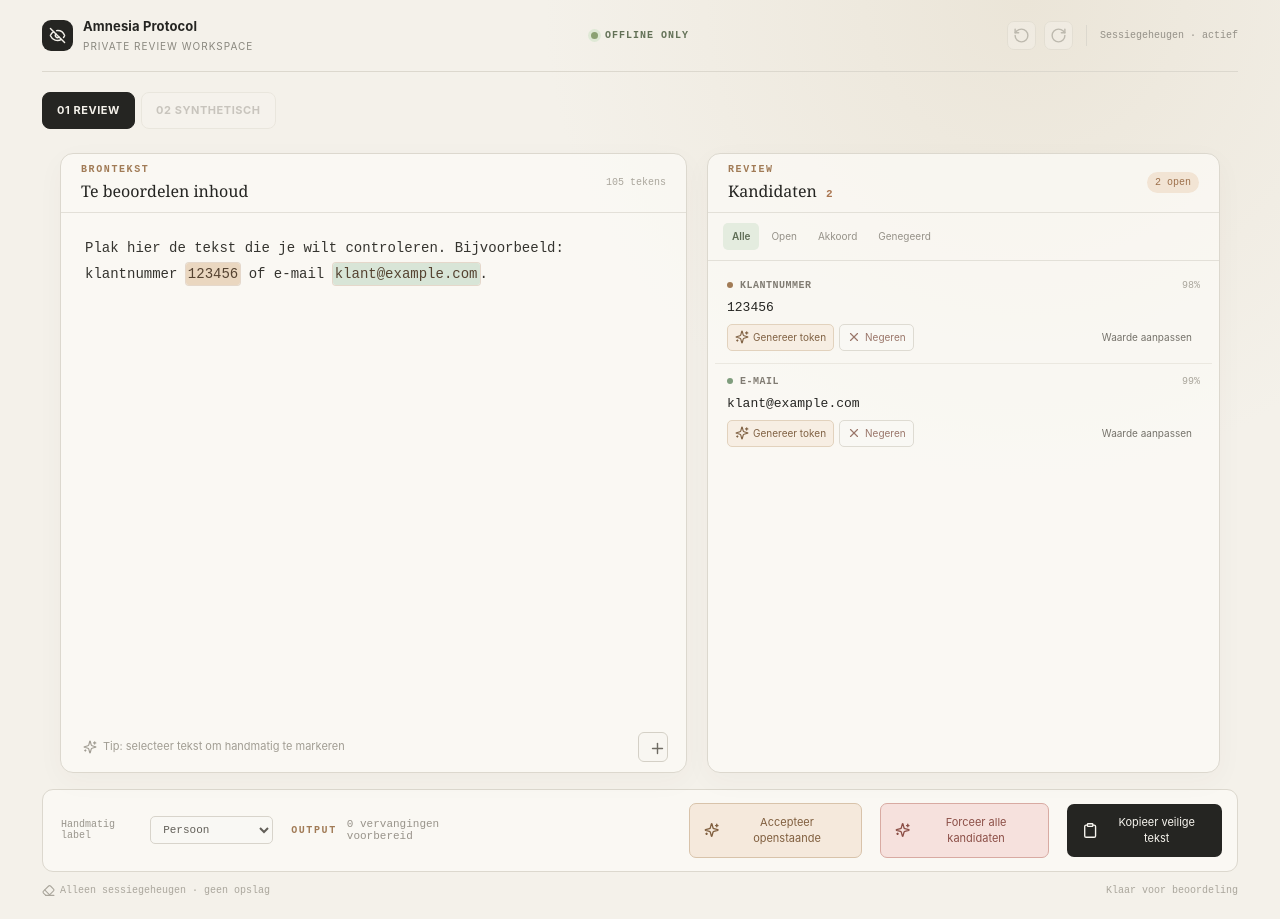
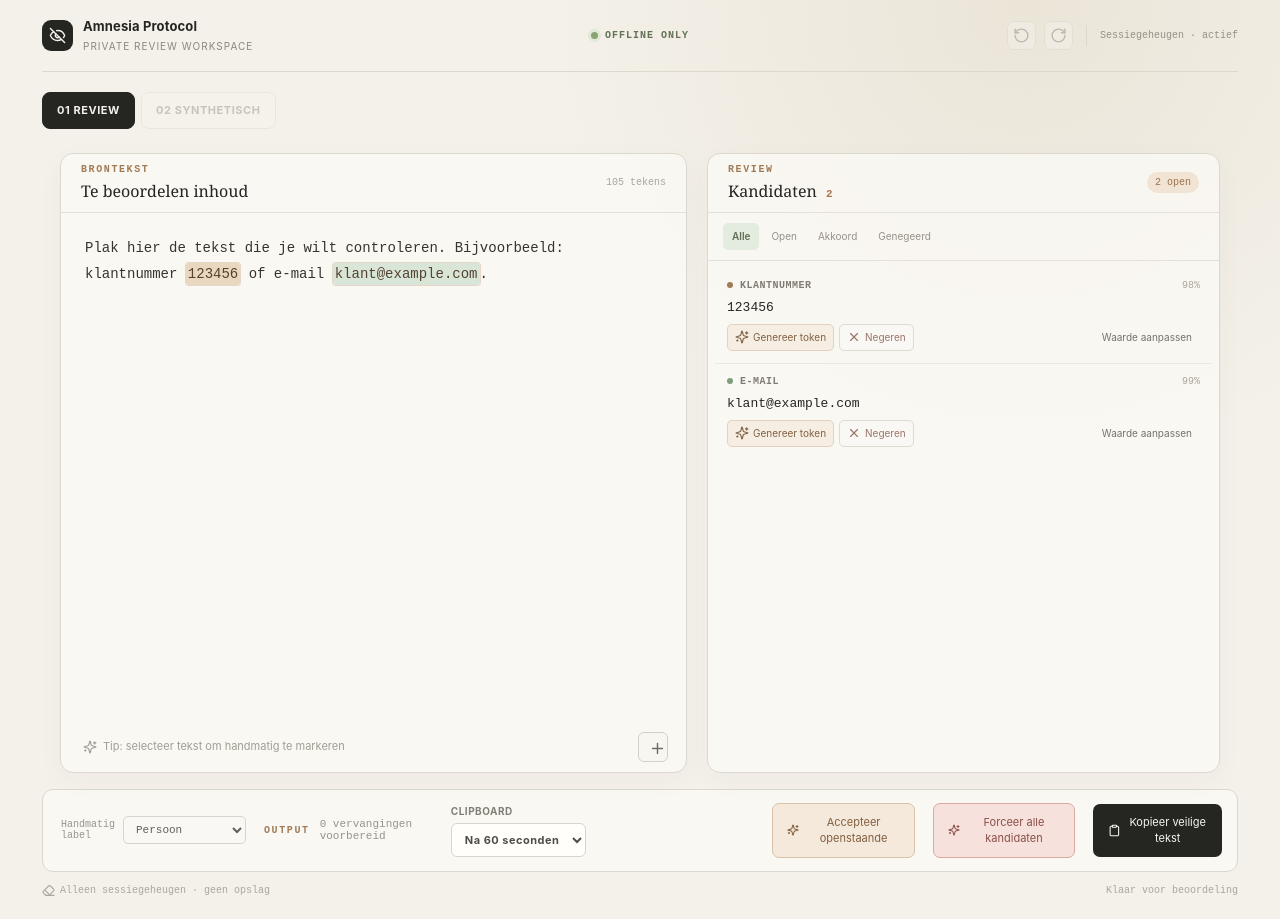
Before and after one commit to parvenuprompting/amnesia-protocol-lite, a React (Vite) app: page / in a window 1280 px wide. Both pictures are taken after a click on the button "Start een nieuwe controle". Built offline with nearby package versions, Linux system fonts and the light colour scheme.

Commit message:
Add automatic clipboard clearing

```diff
--- a/src/App.tsx
+++ b/src/App.tsx
@@ -1,6 +1,7 @@
 import { useEffect, useMemo, useState } from "react";
 import { Check, Eraser, EyeOff, RotateCcw, RotateCw } from "lucide-react";
 import { AppDialog } from "./AppDialog";
+import type { ClipboardClearDelay } from "./clipboard";
 import { HomeScreen } from "./HomeScreen";
 import { generateWithOllama } from "./ollama";
 import { ReviewBottomBar } from "./ReviewBottomBar";
@@ -24,6 +25,7 @@ function App() {
   const [message, setMessage] = useState("Klaar voor beoordeling");
   const [feedbackVisible, setFeedbackVisible] = useState(false);
   const [toastKey, setToastKey] = useState(0);
+  const [clipboardClearAfter, setClipboardClearAfter] = useState<ClipboardClearDelay>(60_000);
   const [syntheticInput, setSyntheticInput] = useState("");
   const [syntheticValues, setSyntheticValues] = useState<Map<string, string>>(new Map());
   const [ollamaModel, setOllamaModel] = useState("llama3.2");
@@ -45,7 +47,7 @@ function App() {
     onToast: showToast,
     askConfirm,
   });
-  const clipboard = useClipboard(showToast);
+  const clipboard = useClipboard(showToast, clipboardClearAfter);
 
   useEffect(() => {
     if (!feedbackVisible) return;
@@ -225,10 +227,12 @@ function App() {
                 selectedType={review.selectedType}
                 acceptedCount={review.acceptedCount}
                 clipboardStatus={clipboard.status}
+                clipboardClearAfter={clipboardClearAfter}
                 onTypeChange={review.setSelectedType}
                 onAcceptPending={() => void review.acceptPending()}
                 onForceAll={() => void review.forceAll()}
                 onCopy={() => void copyOutput()}
+                onClipboardClearAfterChange={setClipboardClearAfter}
               />
             </>
           ) : (
--- a/src/ReviewBottomBar.tsx
+++ b/src/ReviewBottomBar.tsx
@@ -1,5 +1,9 @@
 import { Clipboard, Sparkles } from "lucide-react";
-import type { ClipboardStatus } from "./clipboard";
+import {
+  CLIPBOARD_CLEAR_OPTIONS,
+  type ClipboardClearDelay,
+  type ClipboardStatus,
+} from "./clipboard";
 import type { DetectionType } from "./types";
 
 export type { ClipboardStatus } from "./clipboard";
@@ -9,10 +13,12 @@ type ReviewBottomBarProps = {
   selectedType: DetectionType;
   acceptedCount: number;
   clipboardStatus: ClipboardStatus;
+  clipboardClearAfter: ClipboardClearDelay;
   onTypeChange: (type: DetectionType) => void;
   onAcceptPending: () => void;
   onForceAll: () => void;
   onCopy: () => void;
+  onClipboardClearAfterChange: (value: ClipboardClearDelay) => void;
 };
 
 export function ReviewBottomBar({
@@ -20,10 +26,12 @@ export function ReviewBottomBar({
   selectedType,
   acceptedCount,
   clipboardStatus,
+  clipboardClearAfter,
   onTypeChange,
   onAcceptPending,
   onForceAll,
   onCopy,
+  onClipboardClearAfterChange,
 }: ReviewBottomBarProps) {
   return (
     <section className="bottom-bar">
@@ -45,6 +53,22 @@ export function ReviewBottomBar({
         <span className="output-label">OUTPUT</span>
         <span>{acceptedCount} vervangingen voorbereid</span>
       </div>
+      <label className="clipboard-clear-control">
+        <span>Clipboard</span>
+        <select
+          aria-label="Klembord automatisch leegmaken"
+          value={clipboardClearAfter}
+          onChange={(event) =>
+            onClipboardClearAfterChange(Number(event.target.value) as ClipboardClearDelay)
+          }
+        >
+          {CLIPBOARD_CLEAR_OPTIONS.map(([value, label]) => (
+            <option key={value} value={value}>
+              {label}
+            </option>
+          ))}
+        </select>
+      </label>
       <div
         className={`clipboard-status ${clipboardStatus.state}`}
         aria-live="polite"
--- a/src/clipboard.ts
+++ b/src/clipboard.ts
@@ -14,6 +14,15 @@ export type ClipboardStatus =
   | { state: "success"; message: string }
   | { state: "error"; message: string };
 
+export type ClipboardClearDelay = 0 | 30_000 | 60_000 | 300_000;
+
+export const CLIPBOARD_CLEAR_OPTIONS: Array<[ClipboardClearDelay, string]> = [
+  [0, "Nooit"],
+  [30_000, "Na 30 seconden"],
+  [60_000, "Na 60 seconden"],
+  [300_000, "Na 5 minuten"],
+];
+
 export function isTauriRuntime() {
   return typeof window !== "undefined" && "__TAURI_INTERNALS__" in window;
 }
@@ -29,3 +38,9 @@ export async function copyAndVerify(text: string, api = getClipboardApi()) {
   const copied = await api.readText();
   if (copied !== text) throw new Error("Clipboard readback komt niet overeen");
 }
+
+export async function clearClipboardIfMatches(expected: string, api = getClipboardApi()) {
+  if ((await api.readText()) !== expected) return false;
+  await copyAndVerify("", api);
+  return true;
+}
--- a/src/styles.css
+++ b/src/styles.css
@@ -663,6 +663,23 @@ button:disabled {
     11px ui-monospace,
     monospace;
 }
+.clipboard-clear-control {
+  display: grid;
+  gap: 4px;
+  color: #817e75;
+  font-size: 10px;
+  font-weight: 700;
+  letter-spacing: 0.05em;
+  text-transform: uppercase;
+}
+.clipboard-clear-control select {
+  border: 1px solid #d8d4ca;
+  border-radius: 6px;
+  padding: 8px 9px;
+  color: #4f4d46;
+  background: #fffefa;
+  font-size: 11px;
+}
 .clipboard-status {
   min-width: 150px;
   color: #8f8a80;
--- a/src/useClipboard.ts
+++ b/src/useClipboard.ts
@@ -1,15 +1,37 @@
-import { useState } from "react";
-import { copyAndVerify, type ClipboardStatus } from "./clipboard";
+import { useEffect, useRef, useState } from "react";
+import {
+  clearClipboardIfMatches,
+  copyAndVerify,
+  type ClipboardClearDelay,
+  type ClipboardStatus,
+} from "./clipboard";
 
-export function useClipboard(onToast: (message: string) => void) {
+export function useClipboard(onToast: (message: string) => void, clearAfter: ClipboardClearDelay) {
   const [status, setStatus] = useState<ClipboardStatus>({ state: "idle" });
+  const clearTimerRef = useRef<number | null>(null);
+
+  useEffect(() => {
+    return () => {
+      if (clearTimerRef.current !== null) window.clearTimeout(clearTimerRef.current);
+    };
+  }, []);
 
   const copy = async (text: string, successMessage: string) => {
+    if (clearTimerRef.current !== null) window.clearTimeout(clearTimerRef.current);
     setStatus({ state: "copying" });
     try {
       await copyAndVerify(text);
       setStatus({ state: "success", message: successMessage });
       onToast(successMessage);
+      if (clearAfter > 0) {
+        clearTimerRef.current = window.setTimeout(async () => {
+          try {
+            if (await clearClipboardIfMatches(text)) onToast("Klembord automatisch geleegd");
+          } catch (error) {
+            console.error("Clipboard clear failed:", error);
+          }
+        }, clearAfter);
+      }
       return true;
     } catch (error) {
       const errorMessage = error instanceof Error ? error.message : "onbekende clipboardfout";
```
Also changed, not shown: 2 other files (tests, documents, lock files or other folders).
